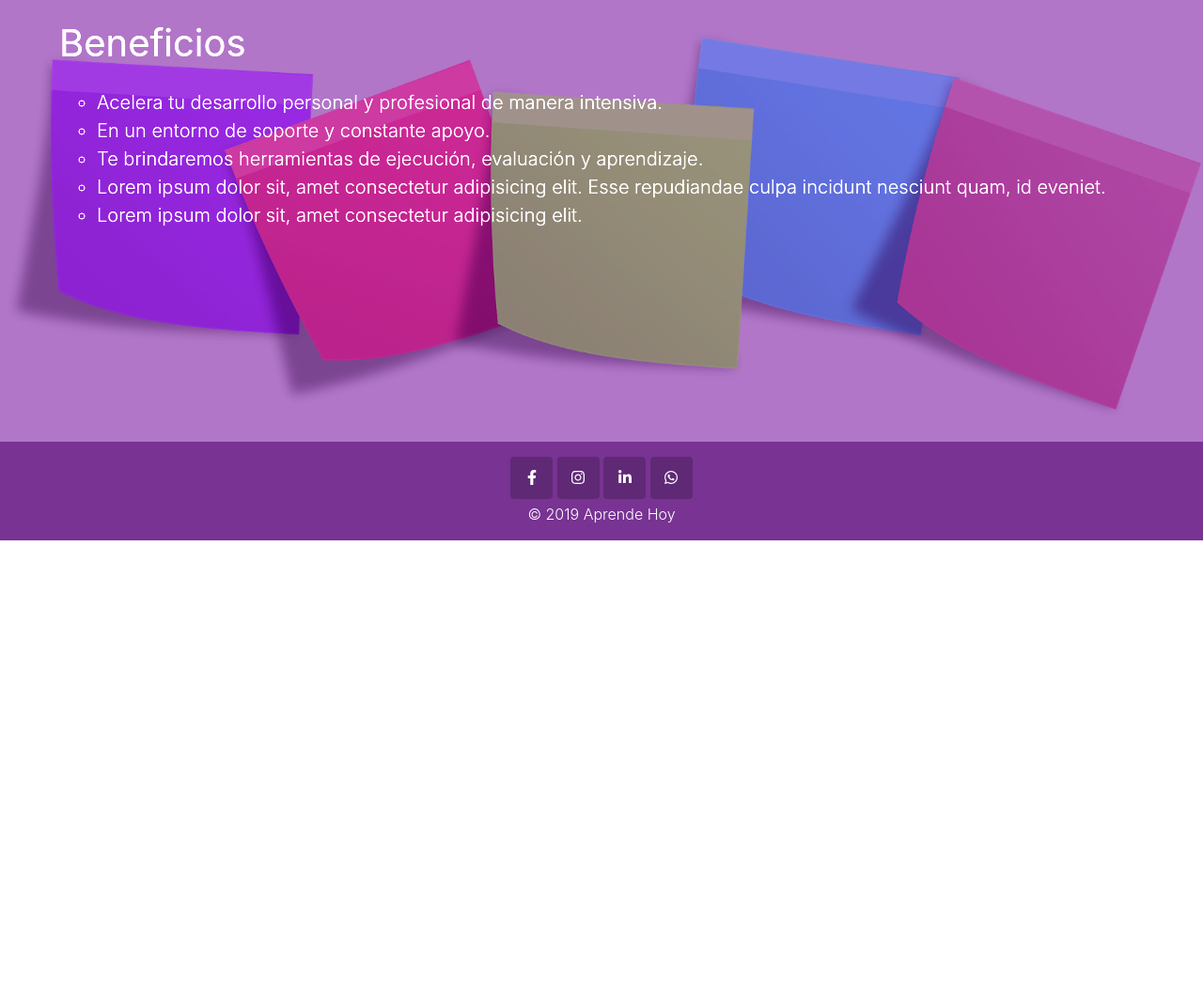
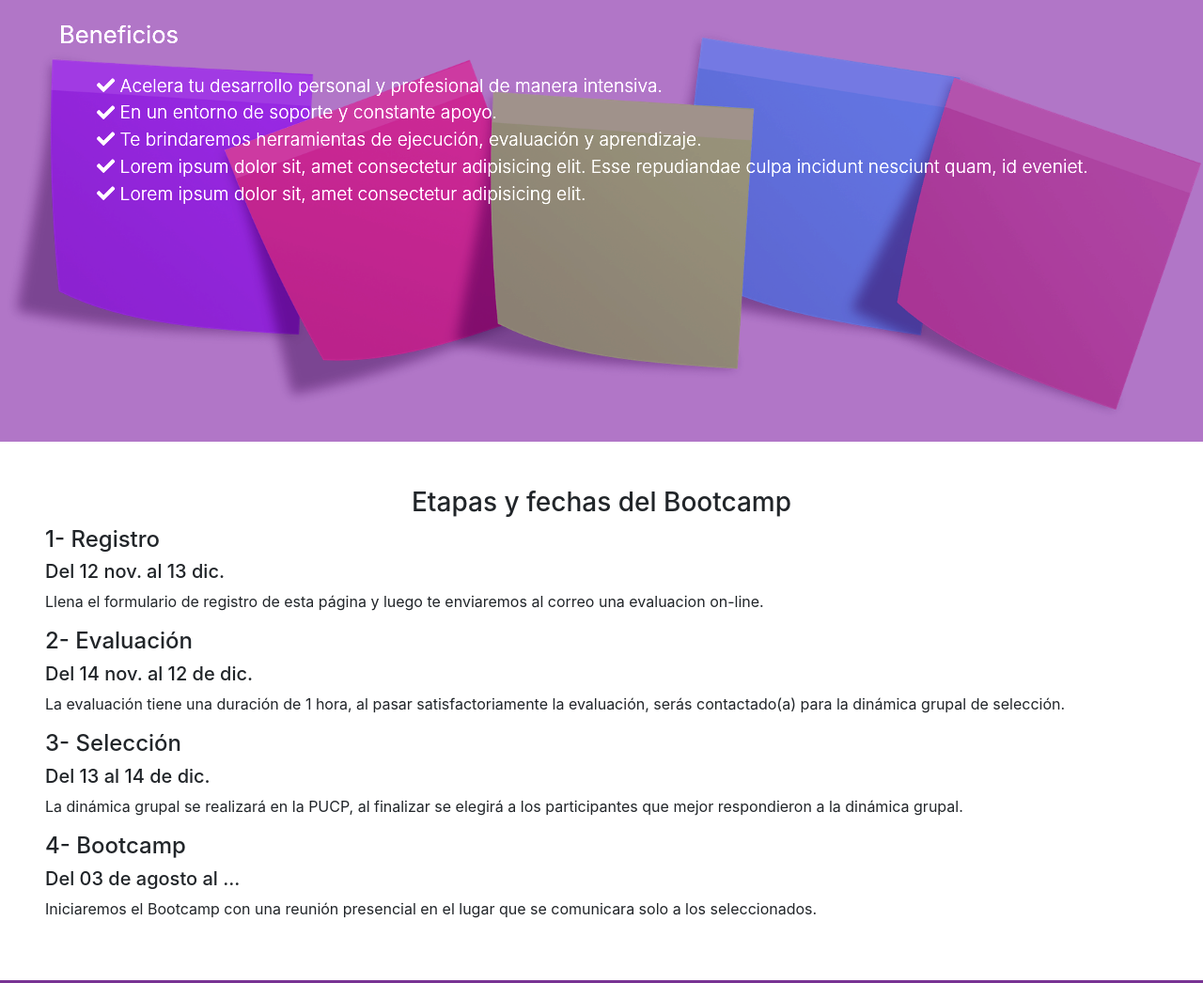
Before and after one commit to fernandinux/Pagina-Corporativa, a plain HTML site: page src/index.html in a window 1280 px wide. Shown: the part 1160-2206 px from the top of the page at 94% size. Before the commit the page ends 1735 px from the top, so only its background shows below. Drawn offline with nearby package versions, Linux system fonts and the light colour scheme.

Commit message:
Etapas del bootcamp

```diff
--- a/src/index.html
+++ b/src/index.html
@@ -62,7 +62,7 @@
   <!-- /Section image-->
 
   <!-- Main content-->
-  <div class="container-fluid cont-main mt-1 pt-4" id="benefits">
+  <main class="container-fluid cont-main mt-1 pt-4" id="benefits">
     <div class="row justify-content-center">
       <div class="col-10 text-center">
         <h2 class="my-1 pb-1 pb-md-2 cont__subtitle">¿Qué es Aprende Hoy?</h2>
@@ -78,7 +78,7 @@
           continuo.</p>
       </div>
     </div>
-  </div>
+  </main>
   <!-- /Main content-->
 
   <!-- Sección beneficios -->
@@ -89,12 +89,13 @@
           <div class="col ml-1 ml-md-5">
             <h2 class="display-4 mt-1 mt-md-3 pt-3 mb-1 mb-md-4 section__title">Beneficios</h2>
             <ul class="lead section__txt">
-              <li>Acelera tu desarrollo personal y profesional de manera intensiva.</li>
-              <li>En un entorno de soporte y constante apoyo.</li>
-              <li>Te brindaremos herramientas de ejecución, evaluación y aprendizaje.</li>
-              <li>Lorem ipsum dolor sit, amet consectetur adipisicing elit. Esse repudiandae culpa incidunt nesciunt
+              <li><i class="fas fa-check"></i> Acelera tu desarrollo personal y profesional de manera intensiva.</li>
+              <li><i class="fas fa-check"></i> En un entorno de soporte y constante apoyo.</li>
+              <li><i class="fas fa-check"></i> Te brindaremos herramientas de ejecución, evaluación y aprendizaje.</li>
+              <li><i class="fas fa-check"></i> Lorem ipsum dolor sit, amet consectetur adipisicing elit. Esse
+                repudiandae culpa incidunt nesciunt
                 quam, id eveniet.</li>
-              <li>Lorem ipsum dolor sit, amet consectetur adipisicing elit.</li>
+              <li><i class="fas fa-check"></i> Lorem ipsum dolor sit, amet consectetur adipisicing elit.</li>
             </ul>
           </div>
         </div>
@@ -103,11 +104,39 @@
   </section>
   <!-- /Sección beneficios -->
 
-  <!-- Etapas de selección -->
-  <div>
+  <!-- Etapas de la postulación -->
+  <section class="stages">
+    <div class="container-fluid">
+      <div class="row">
+        <div class="col px-5 py-5">
+          <h3 class="text-center">Etapas y fechas del Bootcamp</h3>
+          <div>
+            <h4>1- Registro</h4>
+            <h5>Del 12 nov. al 13 dic.</h5>
+            <p>Llena el formulario de registro de esta página y luego te enviaremos al correo una evaluacion on-line.</p>
+          </div>
+          <div>
+            <h4>2- Evaluación</h4>
+            <h5>Del 14 nov. al 12 de dic.</h5>
+            <p>La evaluación tiene una duración de 1 hora, al pasar satisfactoriamente la evaluación, serás contactado(a) para la dinámica grupal de selección.</p>
+          </div>
+          <div>
+              <h4>3- Selección</h4>
+              <h5>Del 13 al 14 de dic.</h5>
+              <p>La dinámica grupal se realizará en la PUCP, al finalizar se elegirá a los participantes que mejor respondieron a la dinámica grupal.</p>
+            </div>
+            <div>
+                <h4>4- Bootcamp</h4>
+                <h5>Del 03 de agosto al ...</h5>
+                <p>Iniciaremos el Bootcamp con una reunión presencial en el lugar que se comunicara solo a los seleccionados.</p>
+              </div>
+        </div>
+      </div>
+    </div>
+  </section>
+  <!-- /Etapas de selección -->
 
-  </div>
-  <!-- /Etapas de selección -->
+  <!--  -->
 
   <!-- Footer  -->
   <section class="footer py-3" id="footer">
--- a/src/styles/style.css
+++ b/src/styles/style.css
@@ -116,7 +116,7 @@
   -webkit-filter: contrast(150%);
 }
 .section-benefits ul {
-  list-style-type: circle;
+  list-style-type: none;
 }
 .section__ben__overlay {
   bottom: 0;
@@ -125,6 +125,11 @@
   position: absolute;
   right: 0;
   top: 0;
+}.section__title {
+  font-size: 1.6rem;
+}
+.section__txt {
+  font-size: 1.2rem;
 }
 .section__ben__overlay .container,
 .section__ben__overlay .container .row {
```
Also changed, not shown: src/images/business.jpg (added), src/images/business2.jpg (added).
